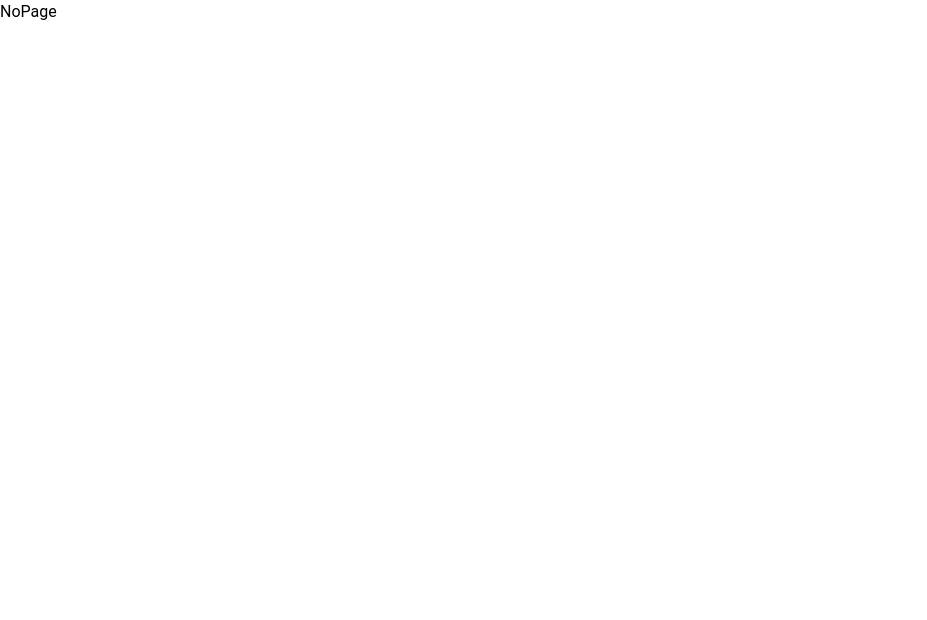
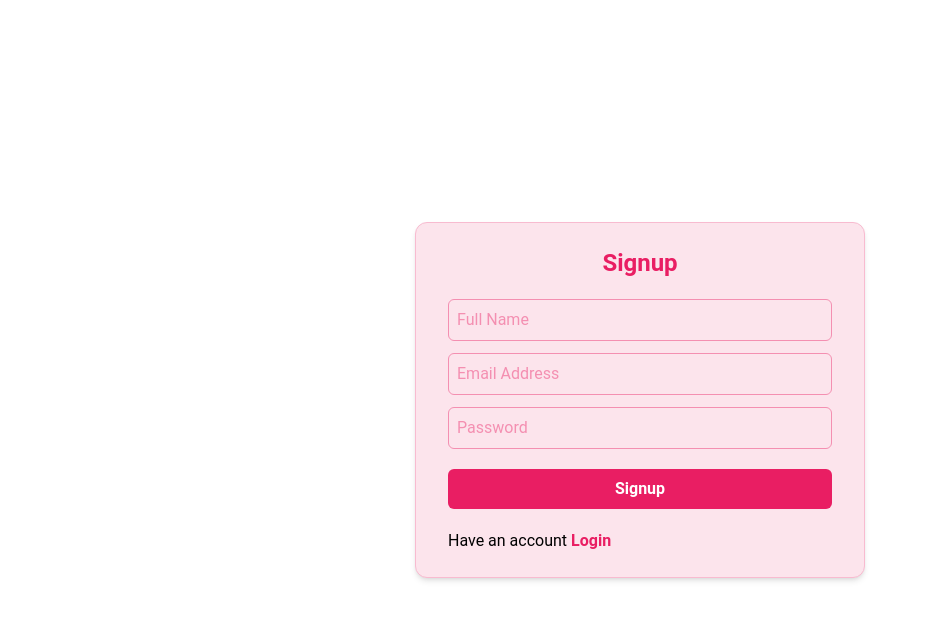
Before and after one commit to shubhamrawat0269/ekart, a React (Vite) app: page /signup in a window 1280 px wide. Shown: the top 620 px of the page, without its empty margins (0-927 px from the left). Built offline with nearby package versions, Linux system fonts and the light colour scheme.

Commit message:
Login & sign up page added

```diff
--- a/src/pages/index.js
+++ b/src/pages/index.js
@@ -3,5 +3,7 @@ import NoPage from "./noPage/NoPage";
 import ProductInfo from "./productInfo/ProductInfo";
 import CartPage from "./cart/CartPage";
 import AllProduct from "./allProduct/AllProduct";
+import Login from "./registration/Login";
+import Signup from "./registration/Signup";
 
-export { NoPage, HomePage, ProductInfo, CartPage, AllProduct };
+export { NoPage, HomePage, ProductInfo, CartPage, AllProduct, Signup, Login };
--- /dev/null
+++ b/src/pages/registration/Login.jsx
@@ -0,0 +1,57 @@
+/* eslint-disable react/no-unescaped-entities */
+import { Link } from "react-router-dom";
+
+const Login = () => {
+  return (
+    <div className="flex justify-center items-center h-screen">
+      {/* Login Form  */}
+      <div className="login_Form bg-pink-50 px-1 lg:px-8 py-6 border border-pink-100 rounded-xl shadow-md">
+        {/* Top Heading  */}
+        <div className="mb-5">
+          <h2 className="text-center text-2xl font-bold text-pink-500 ">
+            Login
+          </h2>
+        </div>
+
+        {/* Input Two  */}
+        <div className="mb-3">
+          <input
+            type="email"
+            placeholder="Email Address"
+            className="bg-pink-50 border border-pink-200 px-2 py-2 w-96 rounded-md outline-none placeholder-pink-200"
+          />
+        </div>
+
+        {/* Input Three  */}
+        <div className="mb-5">
+          <input
+            type="password"
+            placeholder="Password"
+            className="bg-pink-50 border border-pink-200 px-2 py-2 w-96 rounded-md outline-none placeholder-pink-200"
+          />
+        </div>
+
+        {/* Signup Button  */}
+        <div className="mb-5">
+          <button
+            type="button"
+            className="bg-pink-500 hover:bg-pink-600 w-full text-white text-center py-2 font-bold rounded-md "
+          >
+            Login
+          </button>
+        </div>
+
+        <div>
+          <h2 className="text-black">
+            Don't Have an account{" "}
+            <Link className=" text-pink-500 font-bold" to={"/signup"}>
+              Signup
+            </Link>
+          </h2>
+        </div>
+      </div>
+    </div>
+  );
+};
+
+export default Login;
--- /dev/null
+++ b/src/pages/registration/Signup.jsx
@@ -0,0 +1,66 @@
+/* eslint-disable react/no-unescaped-entities */
+import { Link } from "react-router-dom";
+
+const Signup = () => {
+  return (
+    <div className="flex justify-center items-center h-screen">
+      {/* Login Form  */}
+      <div className="login_Form bg-pink-50 px-1 lg:px-8 py-6 border border-pink-100 rounded-xl shadow-md">
+        {/* Top Heading  */}
+        <div className="mb-5">
+          <h2 className="text-center text-2xl font-bold text-pink-500 ">
+            Signup
+          </h2>
+        </div>
+
+        {/* Input One  */}
+        <div className="mb-3">
+          <input
+            type="text"
+            placeholder="Full Name"
+            className="bg-pink-50 border border-pink-200 px-2 py-2 w-96 rounded-md outline-none placeholder-pink-200"
+          />
+        </div>
+
+        {/* Input Two  */}
+        <div className="mb-3">
+          <input
+            type="email"
+            placeholder="Email Address"
+            className="bg-pink-50 border border-pink-200 px-2 py-2 w-96 rounded-md outline-none placeholder-pink-200"
+          />
+        </div>
+
+        {/* Input Three  */}
+        <div className="mb-5">
+          <input
+            type="password"
+            placeholder="Password"
+            className="bg-pink-50 border border-pink-200 px-2 py-2 w-96 rounded-md outline-none placeholder-pink-200"
+          />
+        </div>
+
+        {/* Signup Button  */}
+        <div className="mb-5">
+          <button
+            type="button"
+            className="bg-pink-500 hover:bg-pink-600 w-full text-white text-center py-2 font-bold rounded-md "
+          >
+            Signup
+          </button>
+        </div>
+
+        <div>
+          <h2 className="text-black">
+            Have an account{" "}
+            <Link className=" text-pink-500 font-bold" to={"/login"}>
+              Login
+            </Link>
+          </h2>
+        </div>
+      </div>
+    </div>
+  );
+};
+
+export default Signup;
```
Also changed, not shown: src/main.jsx (+19 -1 lines).
